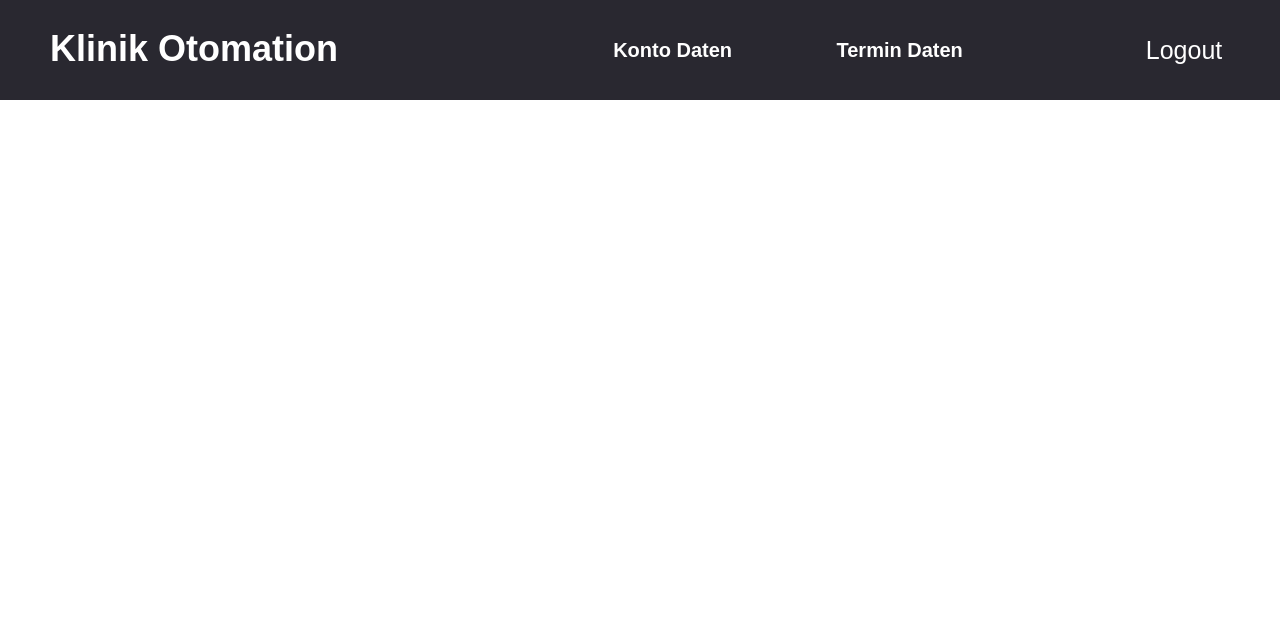
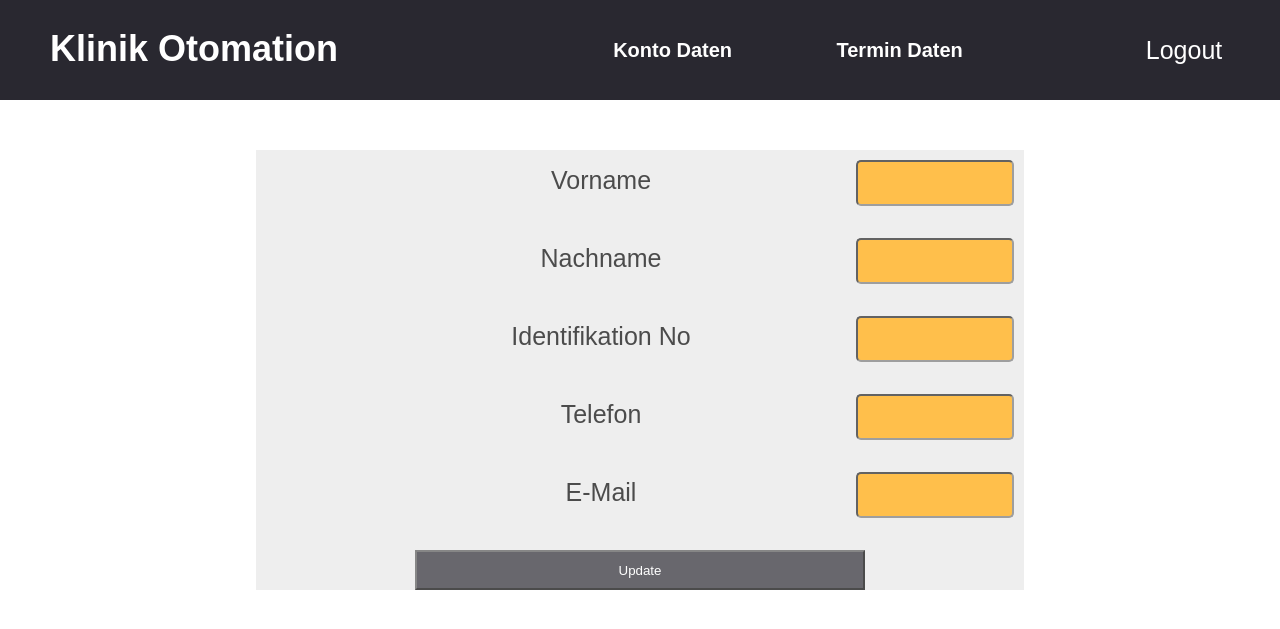
Before and after one commit to Afkre/PHPHospital, a PHP site: page /konto.php in a window 1280 px wide. Shown: the top 629 px of the page. Run offline with PHP 8.4, Linux system fonts and the light colour scheme.

Commit message:
2023.04.11

```diff
--- a/Desing/konto.php
+++ b/Desing/konto.php
@@ -11,6 +11,29 @@
     <title>Klinik Otomation</title>
 </head>
 <body>
+    <div class="konto_content">
+        <div class="label">
+            <label>Vorname</label>
+            <input type="text">
+        </div><br>
+        <div class="label">
+            <label>Nachname</label>
+            <input type="text">
+        </div><br>
+        <div class="label">
+            <label>Identifikation No </label>
+            <input type="text">
+        </div><br>
+        <div class="label">
+            <label>Telefon</label>
+            <input type="text">
+        </div><br>
+        <div class="label">
+            <label>E-Mail</label>
+            <input type="text">
+        </div><br>
+        <button type="submit"> Update</button>
+    </div>
 
 </body>
 </html>
--- a/Desing/style.css
+++ b/Desing/style.css
@@ -199,3 +199,53 @@ button{
     top: 50px;
 
 }
+.konto_content{
+    position: relative;
+    width: 60%;
+    height: auto;
+    left: 20%;
+    top: 50px;
+    background: #e7e7e7;
+    opacity: 0.7;
+}
+.label {
+    position: relative;
+    width: 100%;
+    height: 60px;
+
+}
+.label label{
+    position: relative;
+    font-size: 25px;
+    line-height: 60px;
+    left: 50px;
+
+}
+.label input{
+   position: relative;
+   float: right;
+   width: 150px;
+   height: 40px;
+   cursor: pointer;
+   background: orange;
+
+}
+.konto_content button:hover{
+    background: red;
+
+}
+table{
+    font-family: Arial, Helvetica, sans-serif;
+    border-collapse:collapse ;
+    width: 100%;
+
+}
+
+td,td{
+    border: 1px solid #dddddd;
+    text-align: center;
+    padding: 8px;
+}
+tr:nth-child(even){
+    background: #dddddd;
+}
```
Also changed, not shown: Desing/termin.php (added, +32 -0 lines).
